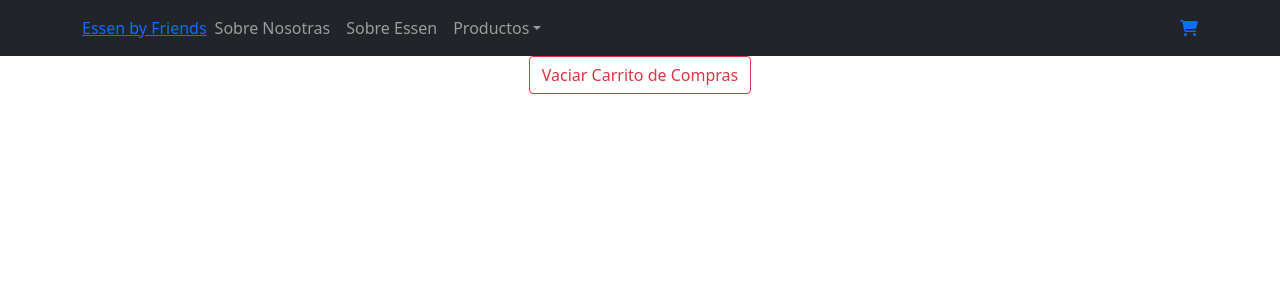
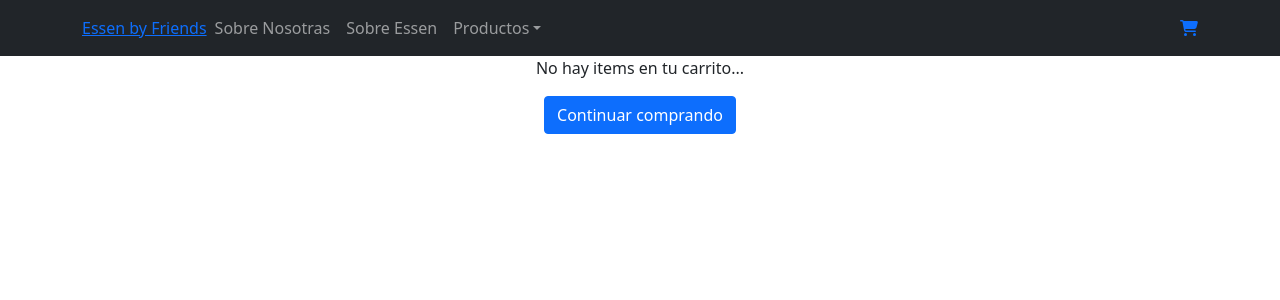
Before and after one commit to arieldumpierres/dumpierres_desafio2, a React (Create React App) app: page /cart in a window 1280 px wide. Shown: the top 300 px of the page. Built offline with nearby package versions, Linux system fonts and the light colour scheme.

Commit message:
Se realiza cartView

```diff
--- a/src/App.jsx
+++ b/src/App.jsx
@@ -2,7 +2,6 @@ import { BrowserRouter, Routes, Route, Navigate } from 'react-router-dom'
 import 'bootstrap/dist/css/bootstrap.min.css';
 import NavBar from './componentes/NavBar/NavBar';
 import ItemListContainer from './container/ItemListContainer';
-import ItemCount from './componentes/ItemCount/ItemCount';
 import ItemDetailContainer from './container/ItemDetailContainer';
 import './App.css'
 import Cart from './componentes/Cart/Cart';
--- a/src/Context/CartContext.jsx
+++ b/src/Context/CartContext.jsx
@@ -15,26 +15,37 @@ function CartContextProvider({children}) {
         if (foundItem){
                         foundItem.cantidad = foundItem.cantidad + item.cantidad
                         setCartList([...cartList])
-
-        }
+         }
         else{
             setCartList( [ ...cartList, item ] )
-
-        }
+            }
 
      }
-
 
     const vaciarCarrito= () =>{
         setCartList([])
     }
 
+    const borraUno = (id) => {
+        setCartList(cartList.filter(x => x.id !== id))
+    }
+
+    const sumaTotal = () => {
+        return cartList.reduce((acum, item) => acum = acum + (item.precio * item.cantidad), 0)
+    }
+
+    const cantTotaldeItems = () => {
+        return cartList.reduce((acum, item) => acum += item.cantidad, 0)
+    }
 
     return (
         <CartContext.Provider value={{
             cartList,
             addToCart,
-            vaciarCarrito
+            vaciarCarrito,
+            sumaTotal,
+            borraUno,
+            cantTotaldeItems
         }}>
             { children }
         </CartContext.Provider>
--- a/src/componentes/Cart/Cart.jsx
+++ b/src/componentes/Cart/Cart.jsx
@@ -1,17 +1,79 @@
 import { useCartContext } from "../../Context/CartContext"
 import Button from "react-bootstrap/esm/Button"
-import ListGroup from "react-bootstrap/ListGroup"
+import Card from "react-bootstrap/Card"
+import { Link } from "react-router-dom"
+
 function Cart() {
 
-  const { cartList, vaciarCarrito} = useCartContext ()
+  const { cartList, vaciarCarrito, borraUno, sumaTotal} = useCartContext ()
+  console.log(cartList.length)
+
     return (
       <div>
-        {cartList.map(prod=> <ListGroup key={prod.id}> <ListGroup.Item variant="info"> Nombre: {prod.nombre}; Precio: {prod.precio}; Cantidad: {prod.cantidad}</ListGroup.Item>
-        </ListGroup>
-        )
+
+
+
+
+{cartList.map((prod) =>(
+                <div key={prod.id} className="row">
+ <Card className="m-2" style={{ width: "18rem" }}>
+        <Card.Img variant="top" src={prod.foto} />
+        <Card.Body>
+          <Card.Title>Nombre del Producto:{prod.nombre}</Card.Title>
+          <Card.Text>Categoria:{prod.categoria}</Card.Text>
+          <h2>Precio:{prod.precio}</h2>
+          <h2>Cantidad Seleccionada:{prod.cantidad}</h2>
+          <button className="btn-sm btn-danger"
+                                onClick={() => borraUno(prod.id)}
+                        >
+                            Eliminar
+                        </button>
+
+        </Card.Body>
+      </Card>
+      </div>
+            ))
+}
+
+
+
+
+
+       {
+       (cartList.length>=1)
+       &&
+       <div>
+         <h3>Total de la Compra: ${sumaTotal()} </h3>
+        <Button variant="outline-danger" onClick={vaciarCarrito}>Vaciar Carrito de Compras </Button>
+
+        <Link to='/'>
+                    <Button>Continuar comprando</Button>
+                </Link>
+        </div>
+       }
+
+
+
+
+        {
+            (cartList.length === 0)
+
+            &&
+
+            <div>
+                <p>No hay items en tu carrito...</p>
+                <Link to='/'>
+                    <Button>Continuar comprando</Button>
+                </Link>
+            </div>
+
         }
-        <Button variant="outline-danger" onClick={vaciarCarrito}>Vaciar Carrito de Compras </Button>
+
+
+
+
       </div>
+
     )
   }
 
--- a/src/componentes/Widgets/Widget.jsx
+++ b/src/componentes/Widgets/Widget.jsx
@@ -1,15 +1,17 @@
-
+import { useCartContext } from "../../Context/CartContext"
 import { FontAwesomeIcon } from '@fortawesome/react-fontawesome'
-
+import Badge from 'react-bootstrap/Badge'
 import { faCartShopping } from "@fortawesome/free-solid-svg-icons";
 
 
 
 
 function Widget() {
+  const {cantTotaldeItems,cartList}= useCartContext ()
   return (
     <>
     <FontAwesomeIcon icon={faCartShopping} />
+    { cartList.length > 0 && <h6><Badge bg="primary">{cantTotaldeItems()}</Badge></h6>}
     </>
   )
 }
```
